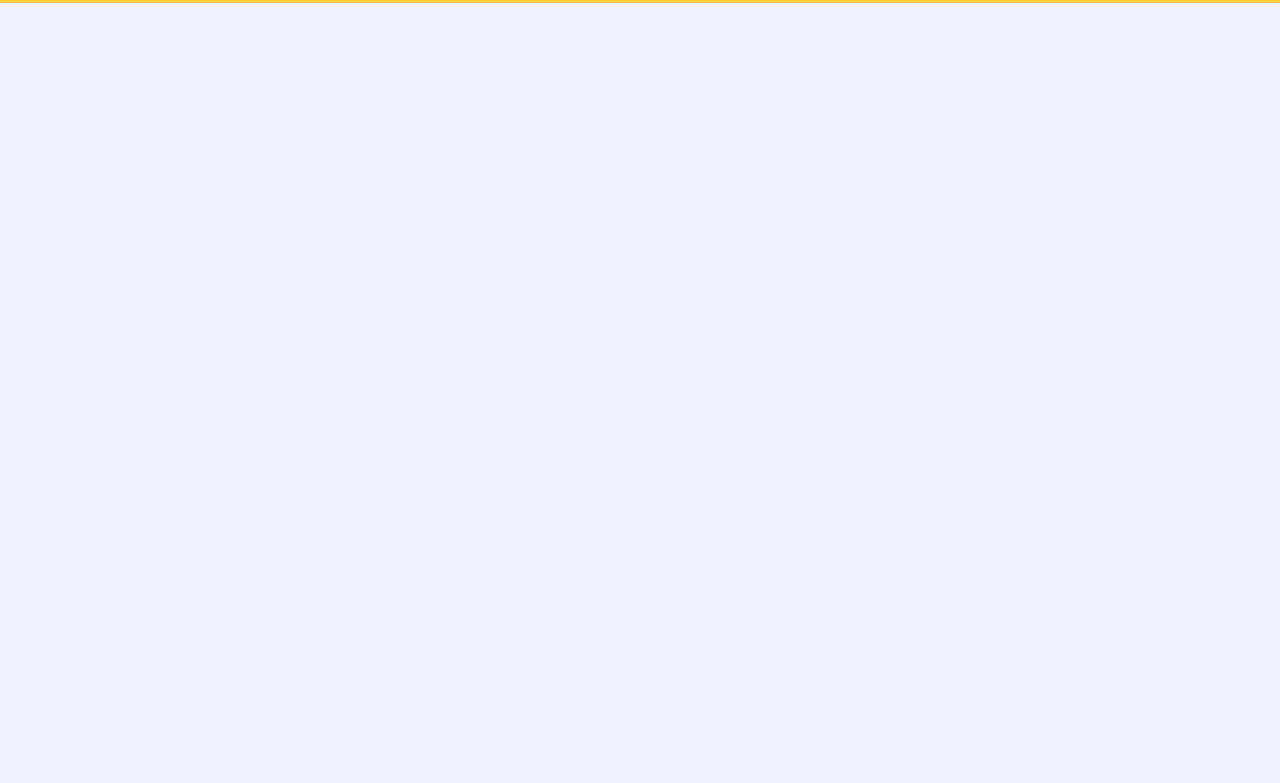
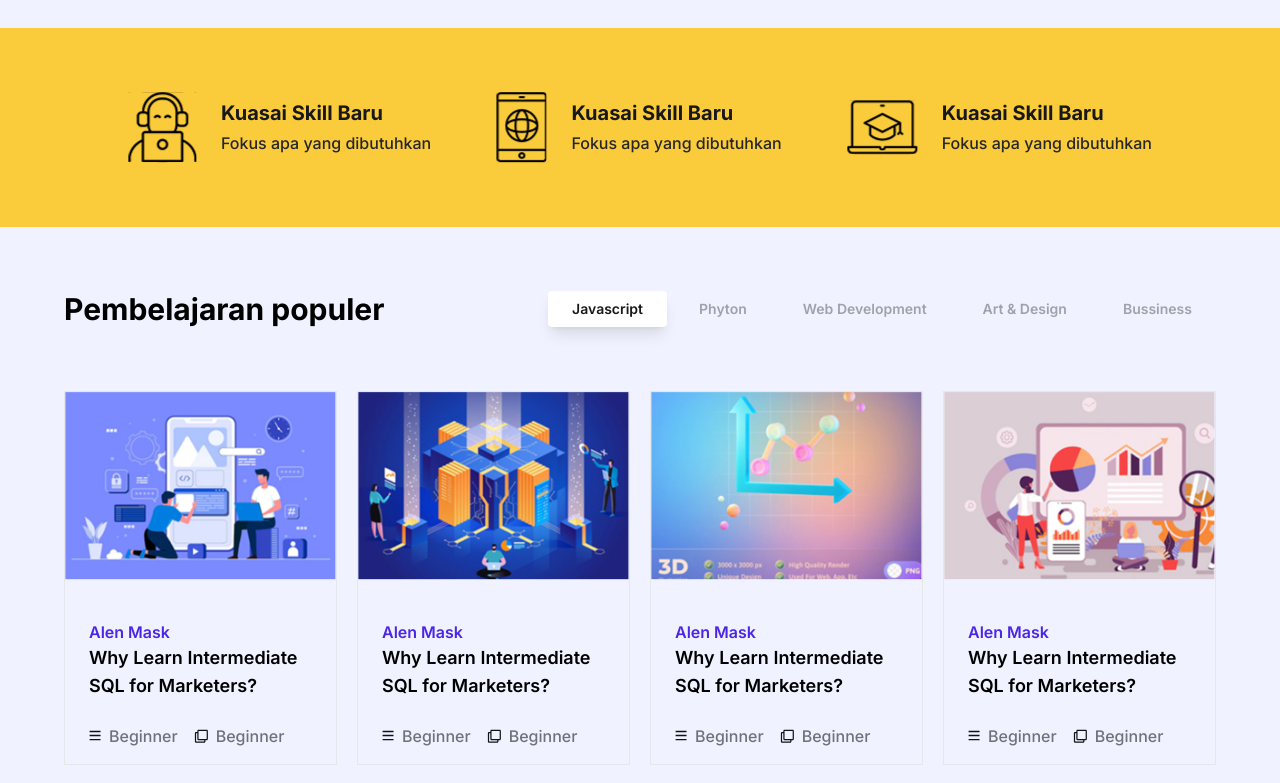
Before and after one commit to setyawannn/liga-smk, a Next.js app: page / in a window 1280 px wide. Shown: the part 760-1543 px from the top of the page. Before the commit the page ends 800 px from the top, so only its background shows below. Built offline with nearby package versions, Linux system fonts and the light colour scheme.

Commit message:
(add):features section & learning section

```diff
--- a/src/app/Section/Features.tsx
+++ b/src/app/Section/Features.tsx
@@ -2,14 +2,47 @@
 import React from "react";
 import { ReactSVG } from "react-svg";
 
-const Features = () => {
+const FeaturesList = [
+  {
+    id: 1,
+    title: "Kuasai Skill Baru",
+    desc: "Fokus apa yang dibutuhkan",
+    icon: "icon-online-education.svg",
+  },
+  {
+    id: 2,
+    title: "Cari Materi Belajar",
+    desc: "Seberapa pengetahuan kamu",
+    icon: "icon-globe-handphone.svg",
+  },
+  {
+    id: 3,
+    title: "Membangun Karir",
+    desc: "Semua yang butuh kerja",
+    icon: "icon-online-education-laptop.svg",
+  },
+];
+
+const FeaturesSection = () => {
   return (
     <div className="bg-[#FACB3B]">
-      <div className="max-w-5xl py-6 mx-auto">
-        <ReactSVG src="/Assets/icon-online-education-laptop.svg" />
+      <div className="max-w-5xl py-16 mx-auto flex items-center justify-between">
+        {FeaturesList.map((item) => (
+          <div key={item.id} className="flex items-center gap-6">
+            <ReactSVG src={`/Assets/${item.icon}`} />
+            <div>
+              <h4 className="text-xl font-bold text-zinc-900">
+                Kuasai Skill Baru
+              </h4>
+              <p className="text-base font-medium text-zinc-800 mt-1">
+                Fokus apa yang dibutuhkan
+              </p>
+            </div>
+          </div>
+        ))}
       </div>
     </div>
   );
 };
 
-export default Features;
+export default FeaturesSection;
--- a/src/app/Section/Header.tsx
+++ b/src/app/Section/Header.tsx
@@ -5,7 +5,7 @@ import { ReactSVG } from "react-svg";
 
 const HeaderSection = () => {
   return (
-    <div className="max-w-5xl mx-auto py-12 flex items-center">
+    <div className="max-w-5xl mx-auto py-20 mb-16 flex items-center">
       <div className="w-1/2">
         <h1 className="text-5xl max-w-md leading-snug font-semibold text-zinc-900">
           Bergabunglah dengan jutaan orang dan belajar hal baru
--- /dev/null
+++ b/src/app/Section/Learning.tsx
@@ -0,0 +1,69 @@
+"use client";
+import Image from "next/image";
+import React from "react";
+import { ReactSVG } from "react-svg";
+
+const ClassList = [
+  { id: 1, title: "Javascript", active: true },
+  { id: 2, title: "Phyton", active: false },
+  { id: 3, title: "Web Development", active: false },
+  { id: 4, title: "Art & Design", active: false },
+  { id: 5, title: "Bussiness", active: false },
+];
+
+const PictureNumber = [1, 2, 3, 4, 5, 6, 7, 8];
+
+const LearningSection = () => {
+  return (
+    <div className="max-w-6xl mx-auto py-16">
+      <div className="flex justify-between items-center">
+        <h2 className="text-3xl font-bold">Pembelajaran populer</h2>
+        <div className="flex items-center gap-x-2">
+          {ClassList.map((item) => (
+            <button
+              key={item.id}
+              className={`px-6 py-2  text-sm rounded font-semibold duration-200 ${
+                item.active
+                  ? "shadow-lg text-zinc-900 bg-white hover:shadow-2xl"
+                  : " text-zinc-400 hover:text-[#3A10E5]"
+              }  `}
+            >
+              {item.title}
+            </button>
+          ))}
+        </div>
+      </div>
+      <div className="mt-16 grid grid-cols-4 gap-5">
+        {PictureNumber.map((item) => (
+          <div key={item} className="border">
+            <Image
+              src={`/Assets/course-${item}.png`}
+              alt=""
+              width={299}
+              height={208}
+              className="w-full"
+            />
+            <div className="mt-6 px-6 py-4">
+              <span className="text-[#4C26E7] font-semibold">Alen Mask</span>
+              <h4 className="text-lg font-semibold">
+                Why Learn Intermediate SQL for Marketers?
+              </h4>
+              <div className="mt-6 flex items-center gap-4 font-medium text-zinc-500">
+                <span className="flex items-center gap-x-2">
+                  <ReactSVG src="/Assets/icon-hamburger.svg" />
+                  Beginner
+                </span>
+                <span className="flex items-center gap-x-2">
+                  <ReactSVG src="/Assets/icon-copy.svg" />
+                  Beginner
+                </span>
+              </div>
+            </div>
+          </div>
+        ))}
+      </div>
+    </div>
+  );
+};
+
+export default LearningSection;
--- a/src/app/page.tsx
+++ b/src/app/page.tsx
@@ -1,14 +1,16 @@
 import Navbar from "@/Components/Navbar";
 import Image from "next/image";
 import HeaderSection from "./Section/Header";
-import Features from "./Section/Features";
+import FeaturesSection from "./Section/Features";
+import LearningSection from "./Section/Learning";
 
 export default function Home() {
   return (
     <main>
       <Navbar />
       <HeaderSection />
-      <Features />
+      <FeaturesSection />
+      <LearningSection />
     </main>
   );
 }
```
